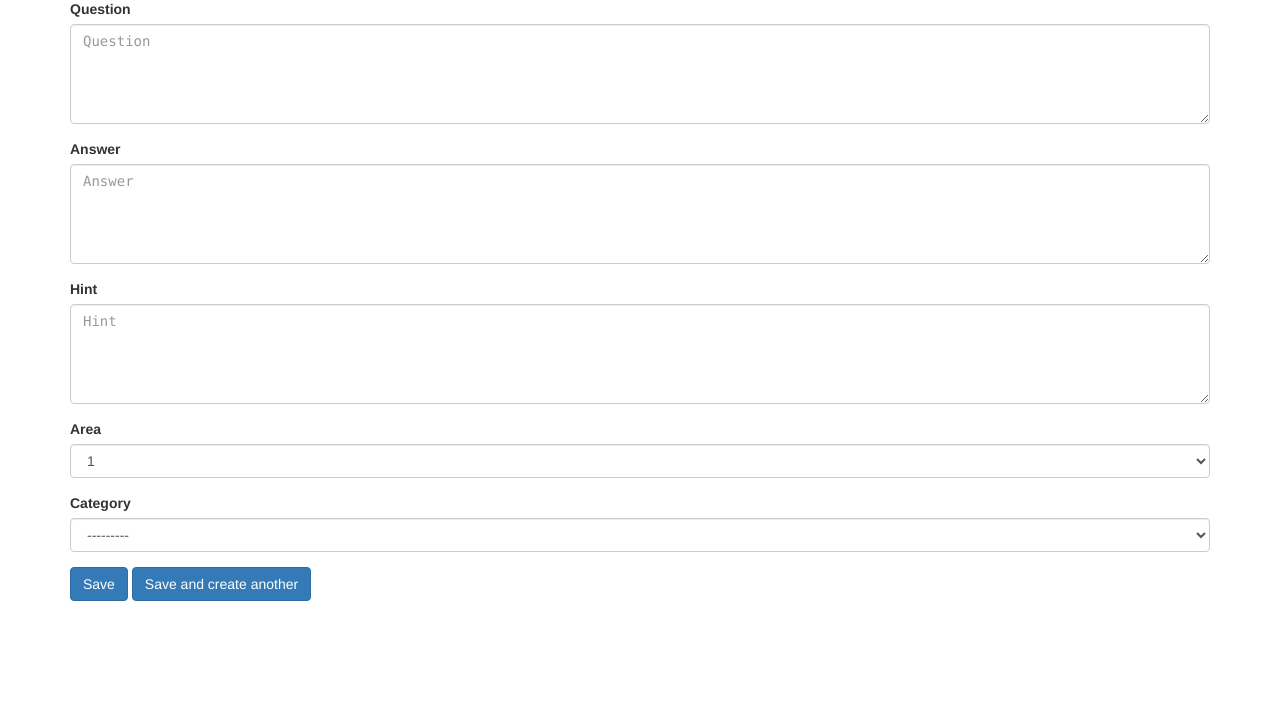
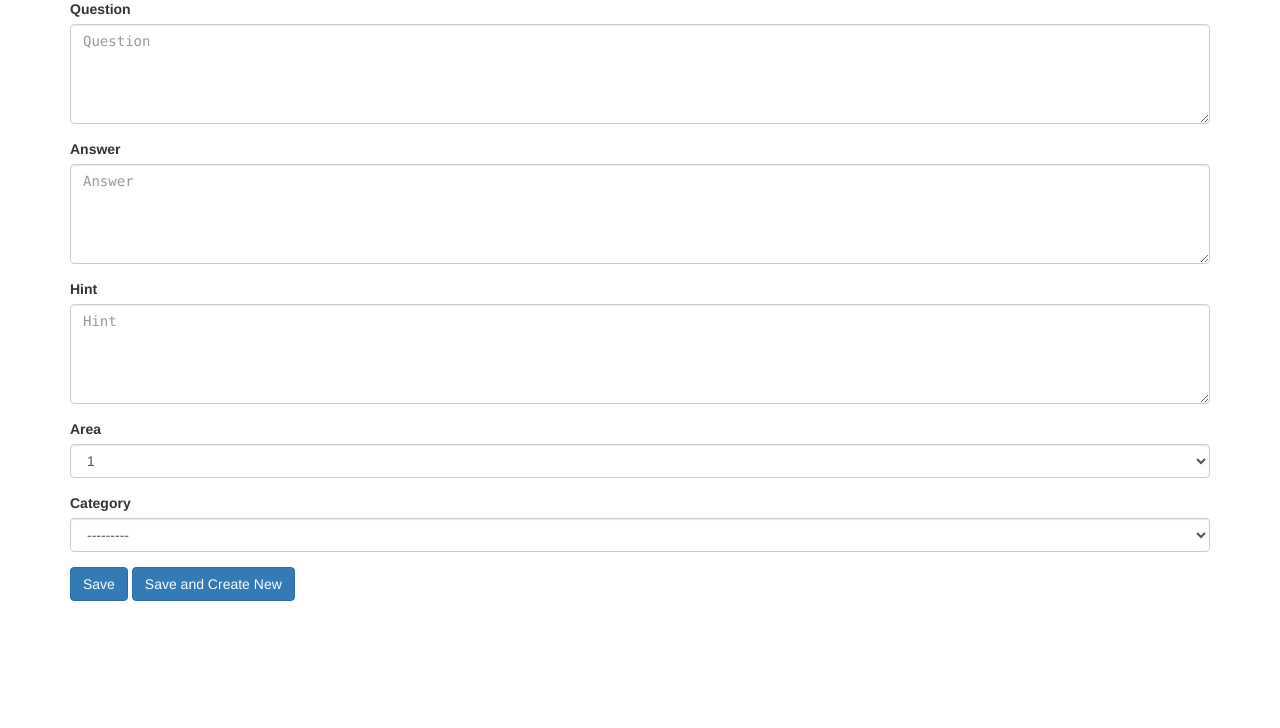
Before and after one commit to joeig/memodrop, a Django app: a page that uses cards/templates/cards/card_form.html in a window 1280 px wide. Shown: the part 72-800 px from the top of the page. Run offline with Django 3.2, Linux system fonts and the light colour scheme; data that the repository does not hold is empty; some libraries are stand-ins or nearby versions.

Commit message:
Fix wording

```diff
--- a/cards/templates/cards/card_form.html
+++ b/cards/templates/cards/card_form.html
@@ -7,7 +7,7 @@
         {% bootstrap_form form %}
         {% buttons %}
             <input type="submit" class="btn btn-primary" name="save" value="Save" />
-            <input type="submit" class="btn btn-primary" name="save" value="Save and create another" />
+            <input type="submit" class="btn btn-primary" name="save" value="Save and Create New" />
        {% endbuttons %}
     </form>
 {% endblock %}
```
